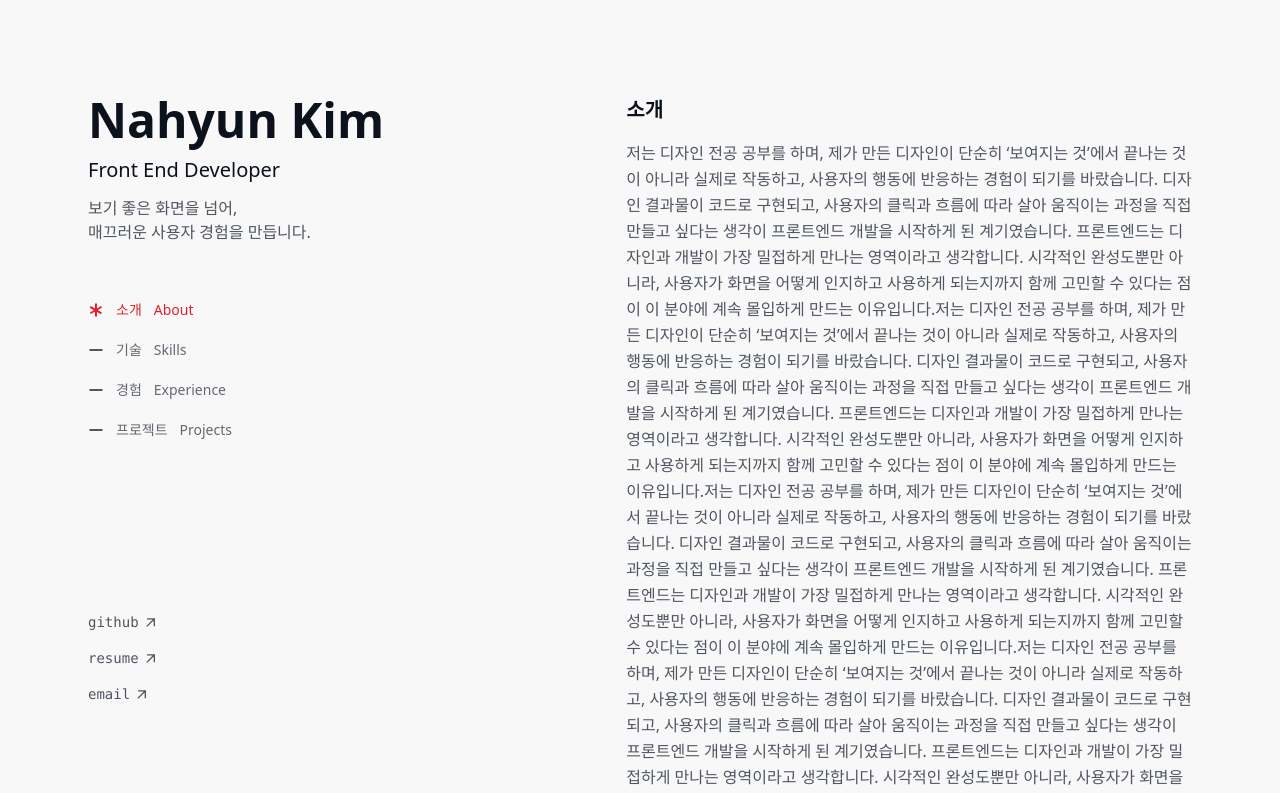
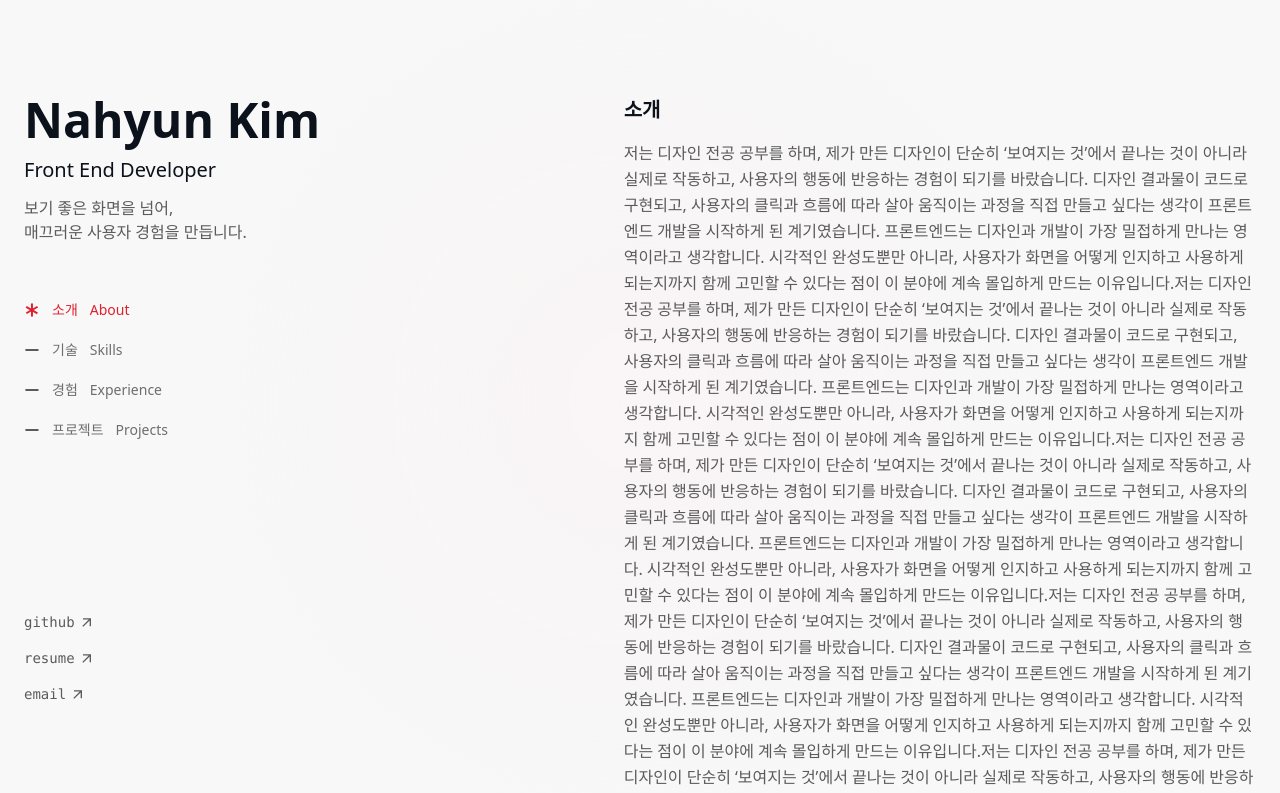
Before and after one commit to amazingchawon/portfolio, a React (Vite) app: page / in a window 1280 px wide. Shown: the top 793 px of the page. Built offline with nearby package versions, Linux system fonts and the light colour scheme.

Commit message:
feat: add cursor-based spotlight effect

```diff
--- a/src/App.tsx
+++ b/src/App.tsx
@@ -6,22 +6,59 @@ import About from '@/sections/About'
 import Skills from '@/sections/Skills'
 import Experience from '@/sections/Experience'
 import Projects from '@/sections/Projects'
-import { useMemo } from 'react'
+import { useEffect, useMemo } from 'react'
 
 export default function App() {
   const sectionIds = useMemo(() => SECTIONS.map((s) => s.id), [])
   const { activeId, scrollTo } = useActiveSection(sectionIds)
 
+  // 커서 좌표를 CSS 변수로 업데이트
+  useEffect(() => {
+    const root = document.documentElement
+    let raf = 0
+
+    const onMove = (e: MouseEvent) => {
+      cancelAnimationFrame(raf)
+      raf = requestAnimationFrame(() => {
+        root.style.setProperty('--mx', `${e.clientX}px`)
+        root.style.setProperty('--my', `${e.clientY}px`)
+      })
+    }
+
+    window.addEventListener('mousemove', onMove, { passive: true })
+    return () => {
+      cancelAnimationFrame(raf)
+      window.removeEventListener('mousemove', onMove)
+    }
+  }, [])
+
   return (
-    <div className="min-h-dvh bg-bg text-text">
-      <div className="mx-auto w-full max-w-6xl px-6 lg:flex lg:gap-4">
+    <div className="relative min-h-dvh bg-bg text-text">
+      {/* spotlight overlay (클릭/스크롤 방해 X) */}
+      <div
+        className="pointer-events-none fixed inset-0 z-10"
+        style={{
+          background: `
+              radial-gradient(
+                700px circle
+                at var(--mx, 50%) var(--my, 50%),
+                var(--spotlight-color),
+                transparent 60%
+              )
+            `,
+        }}
+      />
+
+      {/* 실제 콘텐츠는 overlay 위로 */}
+      <div className="relative z-20">
+        <div className="mx-auto w-full max-w-7xl px-6 lg:flex lg:gap-4">
           <SideNav
             sections={SECTIONS}
             activeId={activeId}
             onNavigate={scrollTo}
           />
 
-        <main className="pt-16 lg:w-[52%] lg:py-24">
+          <main className="pt-24 lg:w-[52%] lg:py-24">
             <section id="about" className="scroll-mt-24 pb-24">
               <About />
             </section>
@@ -40,5 +77,6 @@ export default function App() {
           </main>
         </div>
       </div>
+    </div>
   )
 }
--- a/src/styles/tokens.css
+++ b/src/styles/tokens.css
@@ -1,13 +1,26 @@
 :root {
+  /* Fonts */
+  --font-sans:
+    'Pretendard', system-ui, -apple-system, Segoe UI, Roboto, Arial, sans-serif;
+  --font-mono:
+    'Inconsolata', ui-monospace, SFMono-Regular, Menlo, Monaco, Consolas,
+    'Liberation Mono', 'Courier New', monospace;
+
   /* Gray scale */
   --color-gray-900: oklch(0.18 0.02 260);
-  --color-gray-600: oklch(0.45 0.02 260);
+  --color-gray-600: oklch(0.4712 0 0);
   --color-gray-200: oklch(0.88 0.01 260);
   --color-gray-100: oklch(0.9791 0 0);
 
   /* Accent */
   --color-red-500: oklch(0.58 0.22 25);
   --color-pink-100: oklch(0.96 0.02 3.81);
+
+  --spotlight-color: color-mix(
+    in oklch,
+    var(--color-pink-100) 30%,
+    transparent
+  );
 }
 
 .dark {
@@ -20,6 +33,12 @@
   /* Accent */
   --color-red-500: oklch(0.57 0.2 19.25);
   --color-pink-100: oklch(0.3492 0.0382 358.41);
+
+  --spotlight-color: color-mix(
+    in oklch,
+    var(--color-pink-100) 30%,
+    transparent
+  );
 }
 
 html,
```
Lines whose indentation alone changed are shown as unchanged.
